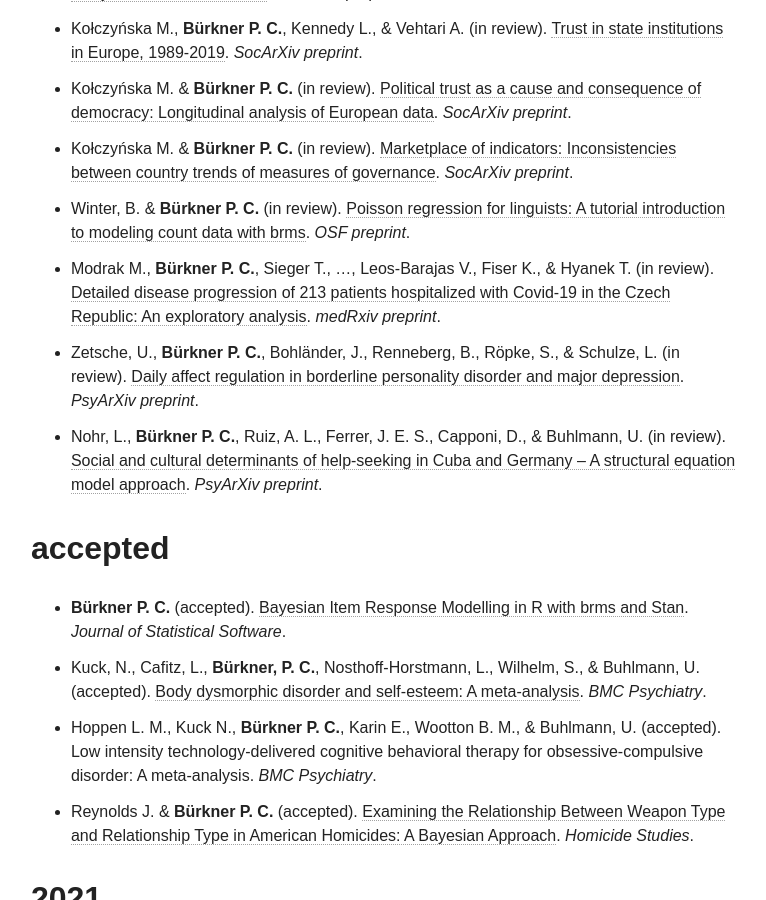
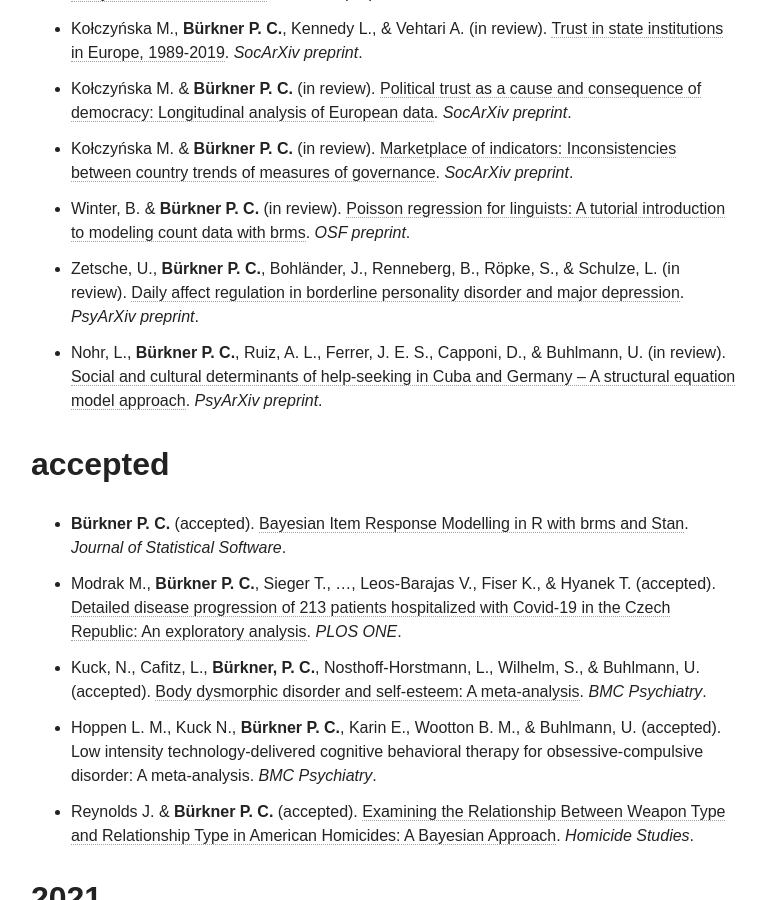
Before and after one commit to paul-buerkner/paul-buerkner.github.io, a Jekyll site: the page built from publications/index.md, in a window 1280 px wide and 900 px high, scrolled down 1481 px. Shown: the whole window, without its empty margins (255-1021 px from the left). Built offline with Jekyll 4.4.1, drawn with Linux system fonts in a browser that asks for light colours; nearby versions of some CDN libraries.

Commit message:
move paper to accepted

```diff
--- a/publications/index.md
+++ b/publications/index.md
@@ -23,13 +23,13 @@ excerpt: "A list of my publications"
 * Kołczyńska M. & **Bürkner P. C.** (in review). [Political trust as a cause and consequence of democracy: Longitudinal analysis of European data](https://osf.io/preprints/socarxiv/79dth/). *SocArXiv preprint*.
 * Kołczyńska M. & **Bürkner P. C.** (in review). [Marketplace of indicators: Inconsistencies between country trends of measures of governance](https://osf.io/preprints/socarxiv/u8gsc/). *SocArXiv preprint*.
 * Winter, B. & **Bürkner P. C.** (in review). [Poisson regression for linguists: A tutorial introduction to modeling count data with brms](https://osf.io/93kaf/). *OSF preprint*.
-* Modrak M., **Bürkner P. C.**, Sieger T., ..., Leos-Barajas V., Fiser K., & Hyanek T. (in review). [Detailed disease progression of 213 patients hospitalized with Covid-19 in the Czech Republic: An exploratory analysis](https://www.medrxiv.org/content/10.1101/2020.12.03.20239863v1). *medRxiv preprint*.
 * Zetsche, U., **Bürkner P. C.**, Bohländer, J., Renneberg, B., Röpke, S., & Schulze, L. (in review). [Daily affect regulation in borderline personality disorder and major depression](https://psyarxiv.com/6edcj/). *PsyArXiv preprint*.
 * Nohr, L., **Bürkner P. C.**, Ruiz, A. L., Ferrer, J. E. S., Capponi, D., & Buhlmann, U. (in review). [Social and cultural determinants of help-seeking in Cuba and Germany – A structural equation model approach](https://psyarxiv.com/5tqwv/). *PsyArXiv preprint*.
 
 ## accepted
 
 * **Bürkner P. C.** (accepted). [Bayesian Item Response Modelling in R with brms and Stan](https://arxiv.org/abs/1905.09501). *Journal of Statistical Software*.
+* Modrak M., **Bürkner P. C.**, Sieger T., ..., Leos-Barajas V., Fiser K., & Hyanek T. (accepted). [Detailed disease progression of 213 patients hospitalized with Covid-19 in the Czech Republic: An exploratory analysis](https://www.medrxiv.org/content/10.1101/2020.12.03.20239863v1). *PLOS ONE*.
 * Kuck, N., Cafitz, L., **Bürkner, P. C.**, Nosthoff-Horstmann, L., Wilhelm, S., & Buhlmann, U. (accepted). [Body dysmorphic disorder and self-esteem: A meta-analysis](https://psyarxiv.com/5g32t/). *BMC Psychiatry*.
 * Hoppen L. M., Kuck N., **Bürkner P. C.**, Karin E., Wootton B. M., & Buhlmann, U. (accepted). Low intensity technology-delivered cognitive behavioral therapy for obsessive-compulsive disorder: A meta-analysis. *BMC Psychiatry*.
 * Reynolds J. & **Bürkner P. C.** (accepted). [Examining the Relationship Between Weapon Type and Relationship Type in American Homicides: A Bayesian Approach](https://psyarxiv.com/tf7je/). *Homicide Studies*.
```
